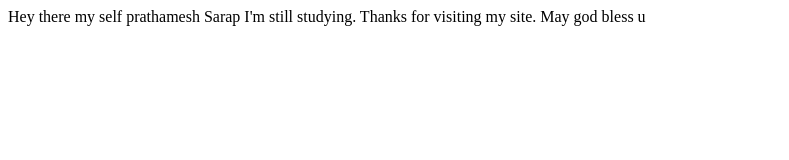
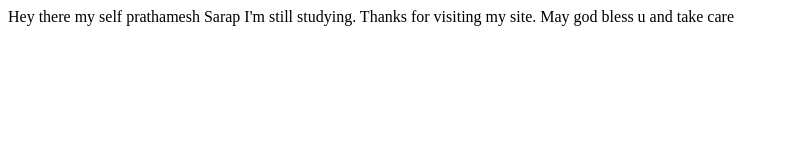
Before and after one commit to prathameshsarap/sarapprathamesh, a plain HTML site: page index.html in a window 1280 px wide. Shown: the whole page, without its empty margins (0-789 px from the left). Drawn offline with Linux system fonts and the light colour scheme.

Commit message:
Update:hobby

```diff
--- a/index.html
+++ b/index.html
@@ -12,6 +12,7 @@
 
     Thanks for visiting my site.
     May god bless u
+    and take care
 
 </body>
 </html>
```
